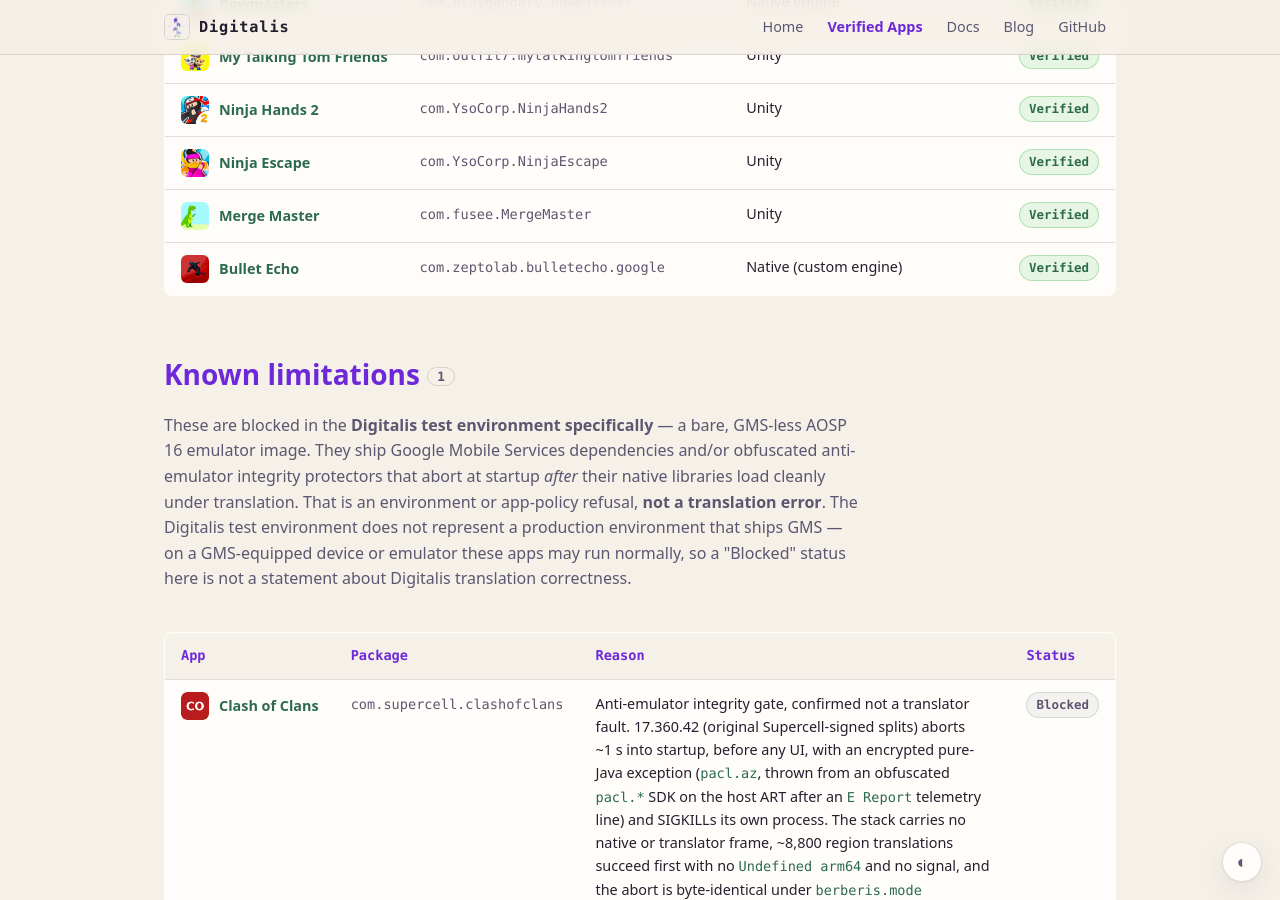
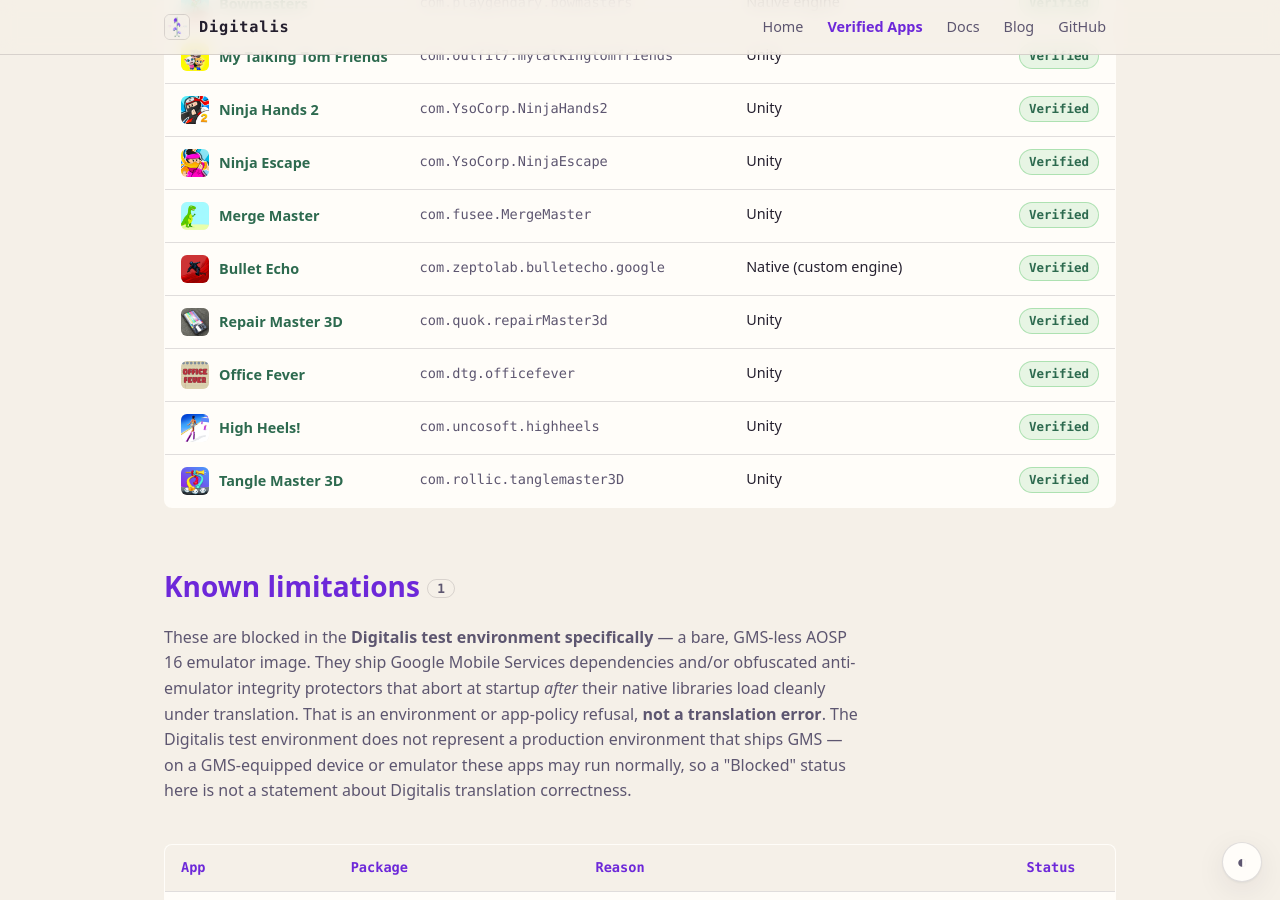
Before and after one commit to DigitalisX64/digitalisx64.github.io, a Jekyll site: the page built from apps.html, in a window 1280 px wide and 900 px high, scrolled down 4214 px. Built offline with Jekyll 4.4.1, drawn with Linux system fonts in a browser that asks for light colours.

Commit message:
apps.yml: add 4 Rollic/hypercasual games (verified) + icons

```diff
--- a/_data/apps.yml
+++ b/_data/apps.yml
@@ -220,6 +220,18 @@ verified:
   - name: 'Bullet Echo'
     package: com.zeptolab.bulletecho.google
     stack: 'Native (custom engine)'
+  - name: 'Repair Master 3D'
+    package: com.quok.repairMaster3d
+    stack: 'Unity'
+  - name: 'Office Fever'
+    package: com.dtg.officefever
+    stack: 'Unity'
+  - name: 'High Heels!'
+    package: com.uncosoft.highheels
+    stack: 'Unity'
+  - name: 'Tangle Master 3D'
+    package: com.rollic.tanglemaster3D
+    stack: 'Unity'
 
 # No apps are currently in this state; the section drops out of the page while
 # this list is empty.
```
Also changed, not shown: assets/icons/com.dtg.officefever.png (added), assets/icons/com.quok.repairMaster3d.png (added), assets/icons/com.rollic.tanglemaster3D.png (added), assets/icons/com.uncosoft.highheels.png (added).
